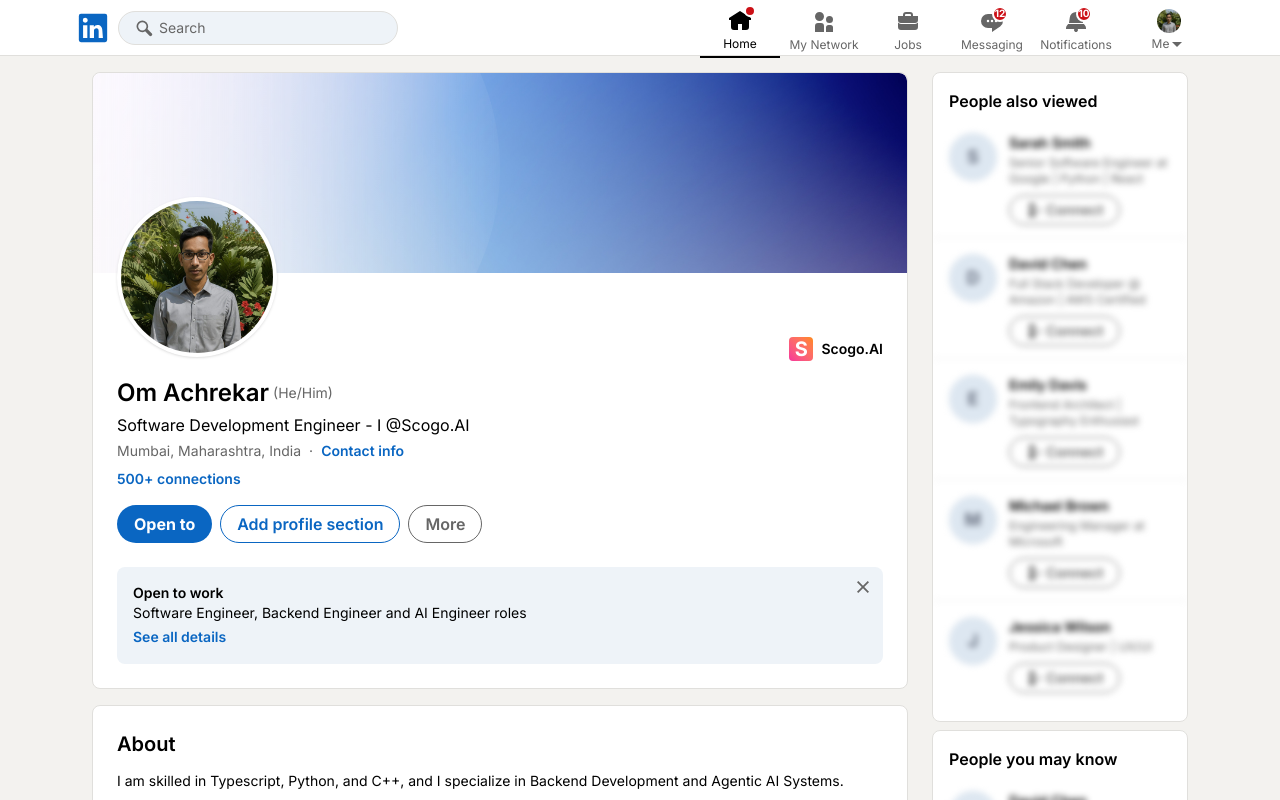
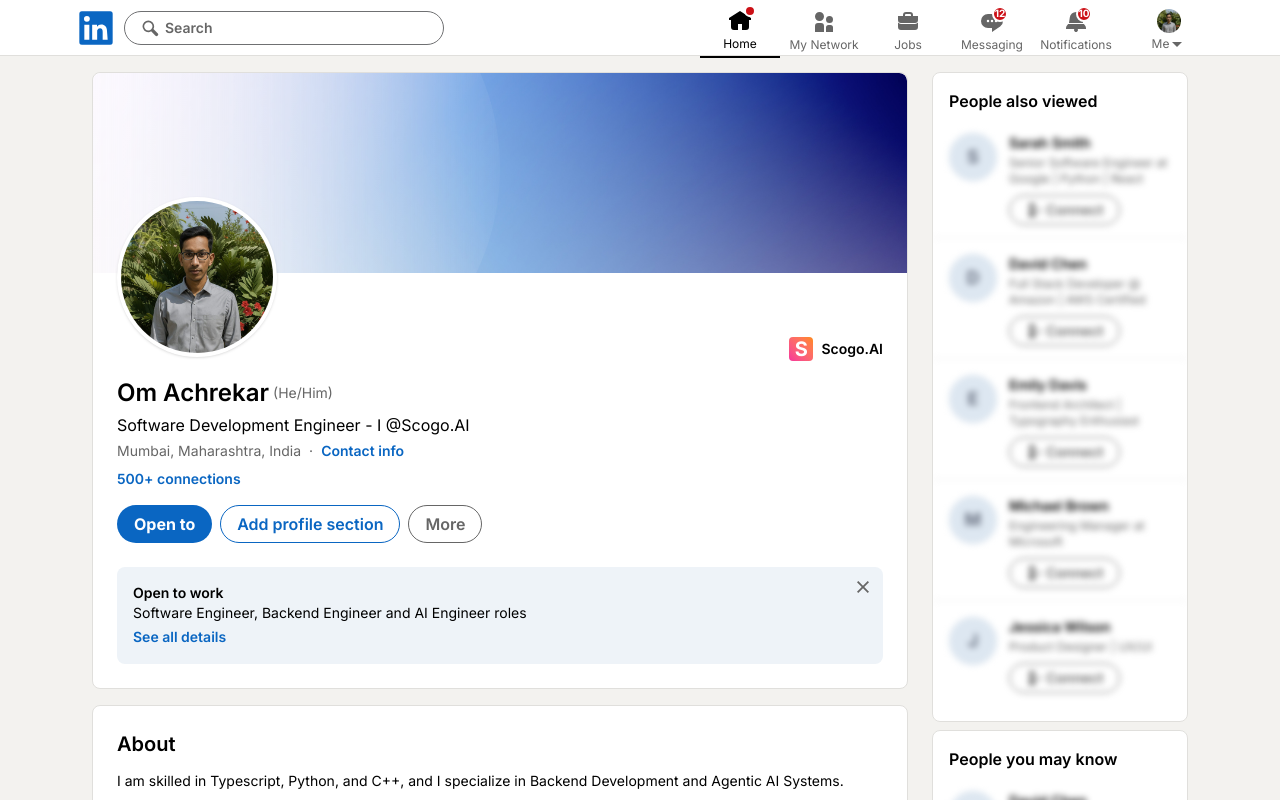
Before and after one commit to achrekarom12/portfolio, a Next.js app: page / in a window 1280 px wide. Shown: the top 800 px of the page. Built offline with nearby package versions, Linux system fonts and the light colour scheme.

Commit message:
fixed navbar

```diff
--- a/src/components/LinkedinNavbar.tsx
+++ b/src/components/LinkedinNavbar.tsx
@@ -37,7 +37,7 @@
             <div className="container-max h-full flex items-center justify-between px-2 sm:px-0 relative">
                 <div className="flex items-center gap-2 md:flex-none">
                     <Link href="/">
-                        <svg viewBox="0 0 24 24" className="w-[34px] h-[34px] fill-[var(--accent-color)]" aria-label="LinkedIn">
+                        <svg viewBox="0 0 24 24" className="w-[40px] h-[40px] fill-[var(--accent-color)] [.dark_&]:fill-[#ededed]" aria-label="LinkedIn">
                             <path d="M20.5 2h-17A1.5 1.5 0 002 3.5v17A1.5 1.5 0 003.5 22h17a1.5 1.5 0 001.5-1.5v-17A1.5 1.5 0 0020.5 2zM8 19H5v-9h3zM6.5 8.25A1.75 1.75 0 118.3 6.5a1.78 1.78 0 01-1.8 1.75zM19 19h-3v-4.74c0-1.22-.44-2.12-1.61-2.12a1.77 1.77 0 00-1.63 1.15.86.86 0 00-.06.42V19h-3v-9h2.9v1.3a2.89 2.89 0 012.63-1.45c1.92 0 3.37 1.28 3.37 4.02z"></path>
                         </svg>
                     </Link>
@@ -50,7 +50,7 @@
                     </div>
 
                     {/* Search Bar - Desktop Only */}
-                    <div className="hidden md:block relative w-[280px]">
+                    <div className="hidden md:block relative w-[320px]">
                         <div className="absolute left-4 top-1/2 -translate-y-1/2">
                             <svg xmlns="http://www.w3.org/2000/svg" viewBox="0 0 24 24" data-supported-dps="24x24" width="24" height="24" focusable="true" className="w-5 h-5 fill-[var(--text-dim)]">
                                 <path d="M21.41 18.59l-5.27-5.28A6.83 6.83 0 0017 10a7 7 0 10-7 7 6.83 6.83 0 003.31-1.09l5.28 5.27a2 2 0 002.82-2.82zM5 10a5 5 0 115 5 5 5 0 01-5-5z"></path>
@@ -59,7 +59,7 @@
                         <input
                             type="text"
                             placeholder="Search"
-                            className="bg-[var(--input-bg)] h-[34px] w-full rounded-full text-sm text-[var(--text-main)] placeholder-[var(--text-dim)] border border-[var(--nav-border)] pl-10 pr-4 transition-colors duration-200 focus:outline-none focus:ring-1 focus:ring-[var(--accent-color)]"
+                            className="bg-transparent h-[34px] w-full rounded-full text-sm text-[var(--text-main)] font-semibold placeholder-[var(--text-dim)] border border-[#6f7072] dark:border-[#6f7072] pl-10 pr-4 transition-colors duration-200"
                             onFocus={() => setIsFocused(true)}
                             onBlur={() => setIsFocused(false)}
                         />
```
